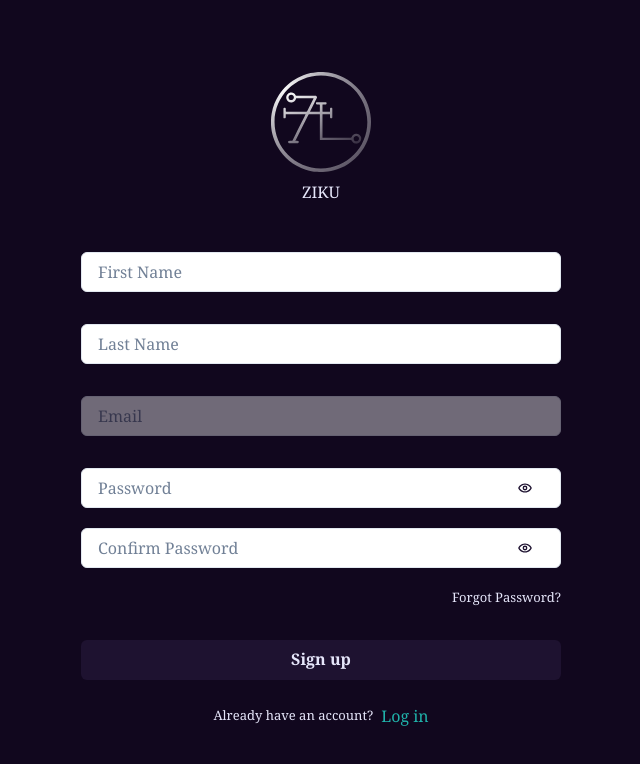
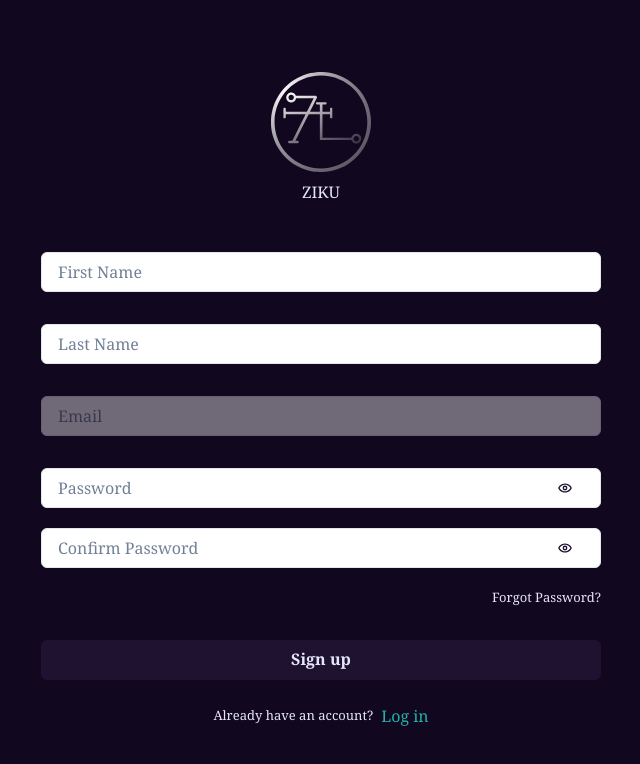
Before and after one commit to Ddlawal/ziku, a React (Vite) app: page /sign-up in a window 1280 px wide. Shown: the top 764 px of the page, without its empty margins (319-959 px from the left). Built offline with nearby package versions, Linux system fonts and the light colour scheme; no server answers.

Commit message:
update: reponsive view

```diff
--- a/src/pages/AuthPage/AuthForms/index.tsx
+++ b/src/pages/AuthPage/AuthForms/index.tsx
@@ -6,19 +6,7 @@ import Logo from '../../../components/Logo';
 
 const AuthForms: FC = () => {
     return (
-        <Box
-            h="100vh"
-            px={{
-                base: '10',
-                sm: '28',
-                md: '10',
-                lg: '20',
-                xl: '20',
-                '3xl': '40',
-            }}
-            py="16"
-            w="full"
-        >
+        <Box h="100vh" px="10" py="16" w="full">
             <VStack alignItems="start" h="full" justifyContent="center">
                 <Center w="full" mb="10">
                     <VStack>
--- a/src/pages/AuthPage/index.tsx
+++ b/src/pages/AuthPage/index.tsx
@@ -5,7 +5,7 @@ import AuthForms from './AuthForms';
 
 const AuthPage: FC = () => {
     return (
-        <HStack w="50%">
+        <HStack w={{ base: '80%', sm: '60%', md: '50%' }}>
             <AuthForms />
         </HStack>
     );
--- a/src/pages/Dashboard/ChatArea.tsx
+++ b/src/pages/Dashboard/ChatArea.tsx
@@ -15,7 +15,14 @@ const ChatArea: FC = () => {
     useSocket({ [EVENTS.NEW_CONVERSATION]: (data) => setMessage((prev) => [...prev, data]) });
 
     return (
-        <VStack border="none" h="full" w="full" overflow="hidden" rounded="10px" px="20%">
+        <VStack
+            border="none"
+            h="full"
+            w="full"
+            overflow="hidden"
+            rounded="10px"
+            px={{ base: '5%', md: '15%' }}
+        >
             <ChatView messages={messages} />
             <ChatInput handleSendMessage={handleSendMessage} />
         </VStack>
```
